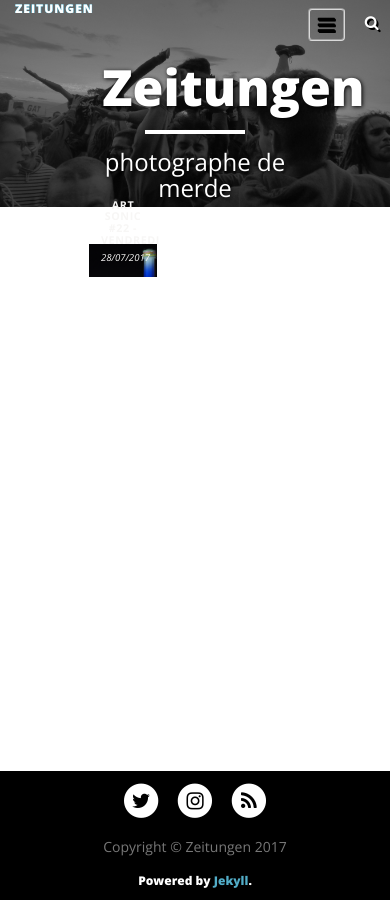
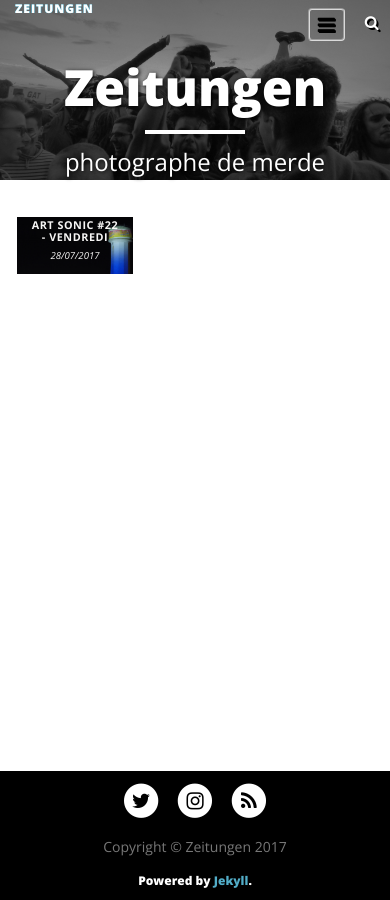
Before and after one commit to zeitungen/photoblog, a Jekyll site: the page built from index.html, in a window 390 px wide. Built offline with Jekyll 4.4.1, drawn with Linux system fonts in a browser that asks for light colours; nearby versions of some CDN libraries; the list of posts is cut into pages by our own code.

Commit message:
fix title page not center text

```diff
--- a/css/main.css
+++ b/css/main.css
@@ -48,6 +48,9 @@ hr.small {
   border-color: white;
 }
 .row { width: 60%; }
+@media only screen and (max-width: 480px) {
+  .row { width: inherit; }
+}
 .navbar-custom {
   background-color: transparent;
   position: absolute;
```
